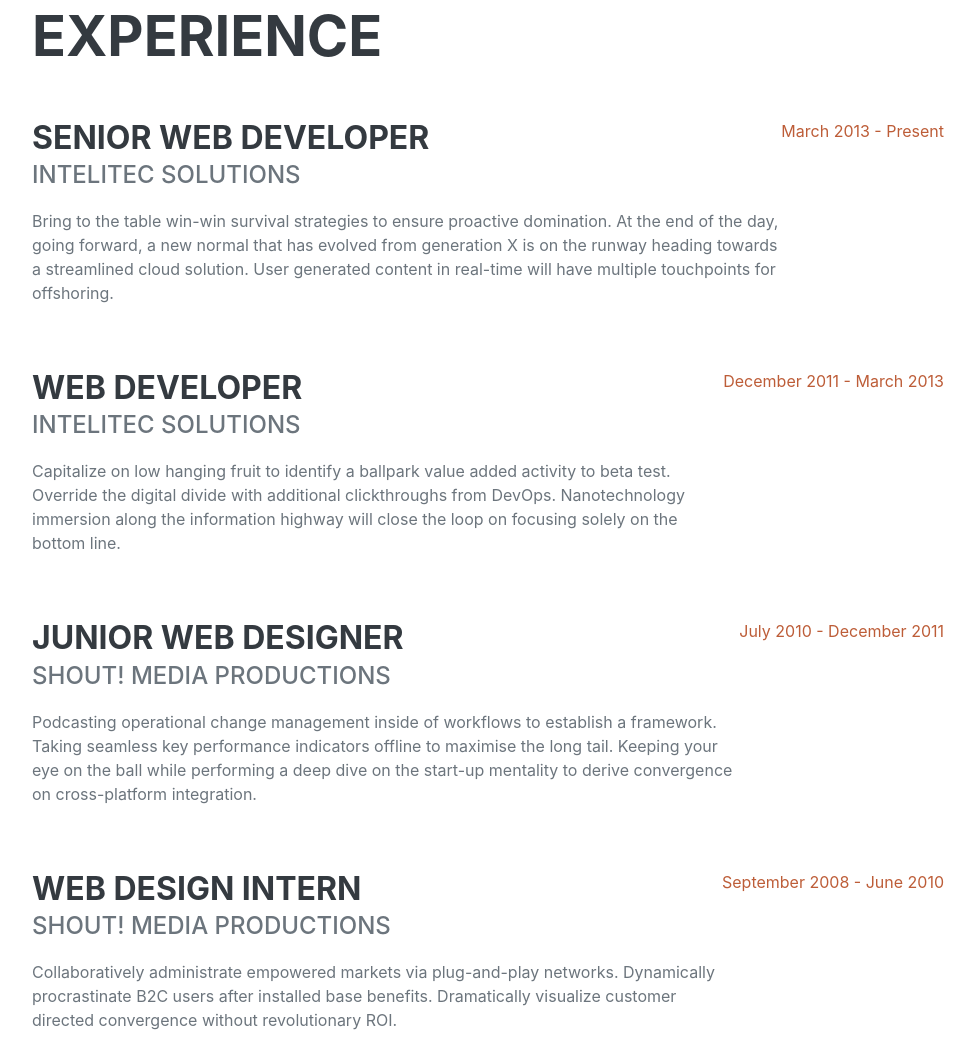
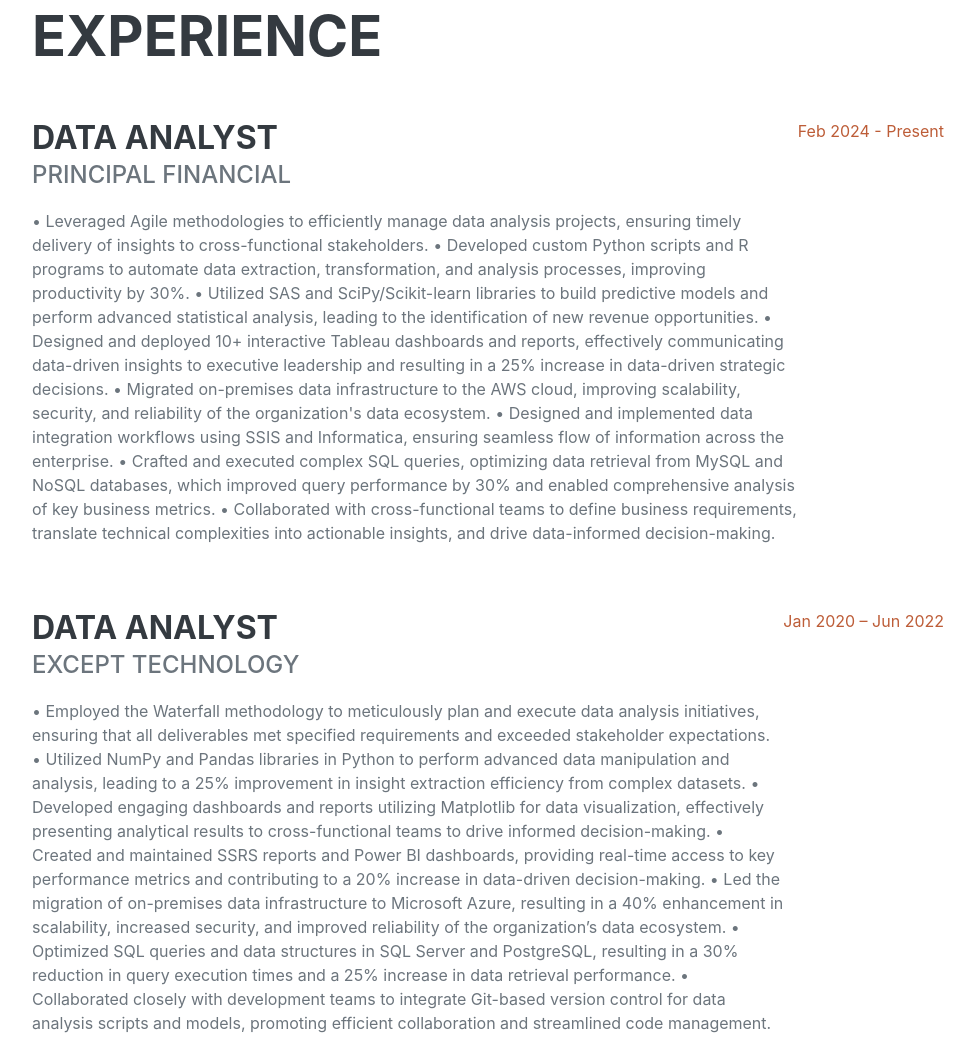
Before and after one commit to Katakam777/Sandeep, a plain HTML site: page index.html in a window 1280 px wide. Shown: the part 949-2003 px from the top of the page, without its empty margins (288-1263 px from the left). Drawn offline with nearby package versions, Linux system fonts and the light colour scheme; a web font is replaced by a local one.

Commit message:
Experience Update index.html

```diff
--- a/index.html
+++ b/index.html
@@ -69,37 +69,49 @@ trends and continuously enhancing data analysis capabilities to provide cutting-
                     <h2 class="mb-5">Experience</h2>
                     <div class="d-flex flex-column flex-md-row justify-content-between mb-5">
                         <div class="flex-grow-1">
-                            <h3 class="mb-0">Senior Web Developer</h3>
-                            <div class="subheading mb-3">Intelitec Solutions</div>
-                            <p>Bring to the table win-win survival strategies to ensure proactive domination. At the end of the day, going forward, a new normal that has evolved from generation X is on the runway heading towards a streamlined cloud solution. User generated content in real-time will have multiple touchpoints for offshoring.</p>
+                            <h3 class="mb-0">Data Analyst</h3>
+                            <div class="subheading mb-3"> Principal Financial</div>
+                            <p>• Leveraged Agile methodologies to efficiently manage data analysis projects, ensuring timely delivery of insights
+to cross-functional stakeholders.
+• Developed custom Python scripts and R programs to automate data extraction, transformation, and analysis
+processes, improving productivity by 30%.
+• Utilized SAS and SciPy/Scikit-learn libraries to build predictive models and perform advanced statistical analysis,
+leading to the identification of new revenue opportunities.
+• Designed and deployed 10+ interactive Tableau dashboards and reports, effectively communicating data-driven
+insights to executive leadership and resulting in a 25% increase in data-driven strategic decisions.
+• Migrated on-premises data infrastructure to the AWS cloud, improving scalability, security, and reliability of the
+organization's data ecosystem.
+• Designed and implemented data integration workflows using SSIS and Informatica, ensuring seamless flow of
+information across the enterprise.
+• Crafted and executed complex SQL queries, optimizing data retrieval from MySQL and NoSQL databases, which
+improved query performance by 30% and enabled comprehensive analysis of key business metrics.
+• Collaborated with cross-functional teams to define business requirements, translate technical complexities into
+actionable insights, and drive data-informed decision-making. </p>
                         </div>
-                        <div class="flex-shrink-0"><span class="text-primary">March 2013 - Present</span></div>
+                        <div class="flex-shrink-0"><span class="text-primary">
+Feb 2024 - Present </span></div>
                     </div>
                     <div class="d-flex flex-column flex-md-row justify-content-between mb-5">
                         <div class="flex-grow-1">
-                            <h3 class="mb-0">Web Developer</h3>
-                            <div class="subheading mb-3">Intelitec Solutions</div>
-                            <p>Capitalize on low hanging fruit to identify a ballpark value added activity to beta test. Override the digital divide with additional clickthroughs from DevOps. Nanotechnology immersion along the information highway will close the loop on focusing solely on the bottom line.</p>
+                            <h3 class="mb-0">Data Analyst</h3>
+                            <div class="subheading mb-3"> Except Technology</div>
+                            <p>• Employed the Waterfall methodology to meticulously plan and execute data analysis initiatives, ensuring that all
+deliverables met specified requirements and exceeded stakeholder expectations.
+• Utilized NumPy and Pandas libraries in Python to perform advanced data manipulation and analysis, leading to a
+25% improvement in insight extraction efficiency from complex datasets.
+• Developed engaging dashboards and reports utilizing Matplotlib for data visualization, effectively presenting
+analytical results to cross-functional teams to drive informed decision-making.
+• Created and maintained SSRS reports and Power BI dashboards, providing real-time access to key performance
+metrics and contributing to a 20% increase in data-driven decision-making.
+• Led the migration of on-premises data infrastructure to Microsoft Azure, resulting in a 40% enhancement in
+scalability, increased security, and improved reliability of the organization’s data ecosystem.
+• Optimized SQL queries and data structures in SQL Server and PostgreSQL, resulting in a 30% reduction in query
+execution times and a 25% increase in data retrieval performance.
+• Collaborated closely with development teams to integrate Git-based version control for data analysis scripts and
+models, promoting efficient collaboration and streamlined code management.</p>
                         </div>
-                        <div class="flex-shrink-0"><span class="text-primary">December 2011 - March 2013</span></div>
+                        <div class="flex-shrink-0"><span class="text-primary">Jan 2020 – Jun 2022 </span></div>
                     </div>
-                    <div class="d-flex flex-column flex-md-row justify-content-between mb-5">
-                        <div class="flex-grow-1">
-                            <h3 class="mb-0">Junior Web Designer</h3>
-                            <div class="subheading mb-3">Shout! Media Productions</div>
-                            <p>Podcasting operational change management inside of workflows to establish a framework. Taking seamless key performance indicators offline to maximise the long tail. Keeping your eye on the ball while performing a deep dive on the start-up mentality to derive convergence on cross-platform integration.</p>
-                        </div>
-                        <div class="flex-shrink-0"><span class="text-primary">July 2010 - December 2011</span></div>
-                    </div>
-                    <div class="d-flex flex-column flex-md-row justify-content-between">
-                        <div class="flex-grow-1">
-                            <h3 class="mb-0">Web Design Intern</h3>
-                            <div class="subheading mb-3">Shout! Media Productions</div>
-                            <p>Collaboratively administrate empowered markets via plug-and-play networks. Dynamically procrastinate B2C users after installed base benefits. Dramatically visualize customer directed convergence without revolutionary ROI.</p>
-                        </div>
-                        <div class="flex-shrink-0"><span class="text-primary">September 2008 - June 2010</span></div>
-                    </div>
-                </div>
             </section>
             <hr class="m-0" />
             <!-- Education-->
```
